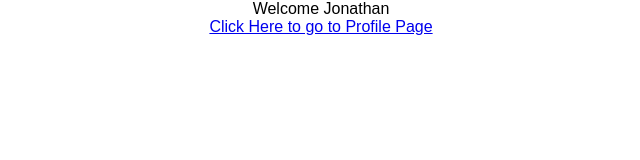
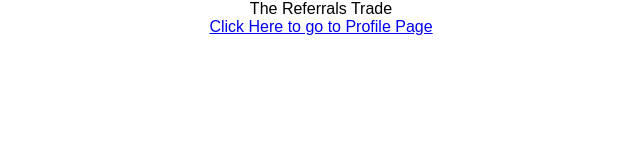
Before and after one commit to jontom11/reftrade, a React (Create React App) app: page / in a window 1280 px wide. Shown: the top 160 px of the page, without its empty margins (319-959 px from the left). Built offline with nearby package versions, Linux system fonts and the light colour scheme; the HTML template or start-up script is replaced by a standard one.

Commit message:
fixed path name for profile

```diff
--- a/src/Login.js
+++ b/src/Login.js
@@ -5,8 +5,8 @@ class Login extends Component {
   render() {
     return (
       <div>
-        <div>Welcome Jonathan</div>
-        <Link to='profilePage d'>
+        <div>The Referrals Trade</div>
+        <Link to='profilePage'>
           Click Here to go to Profile Page
         </Link>
 
```
Also changed, not shown: src/Referrer.js (added).
